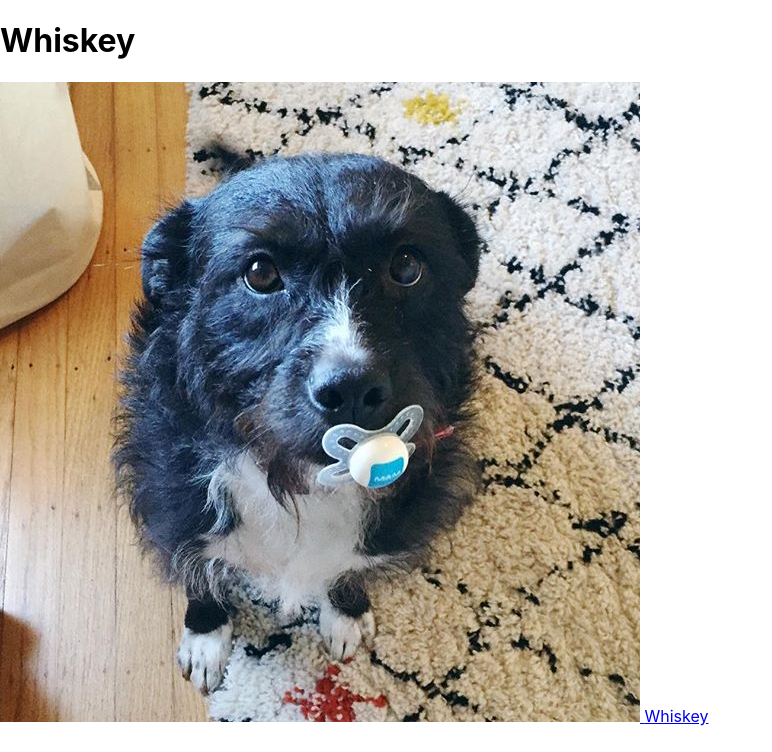
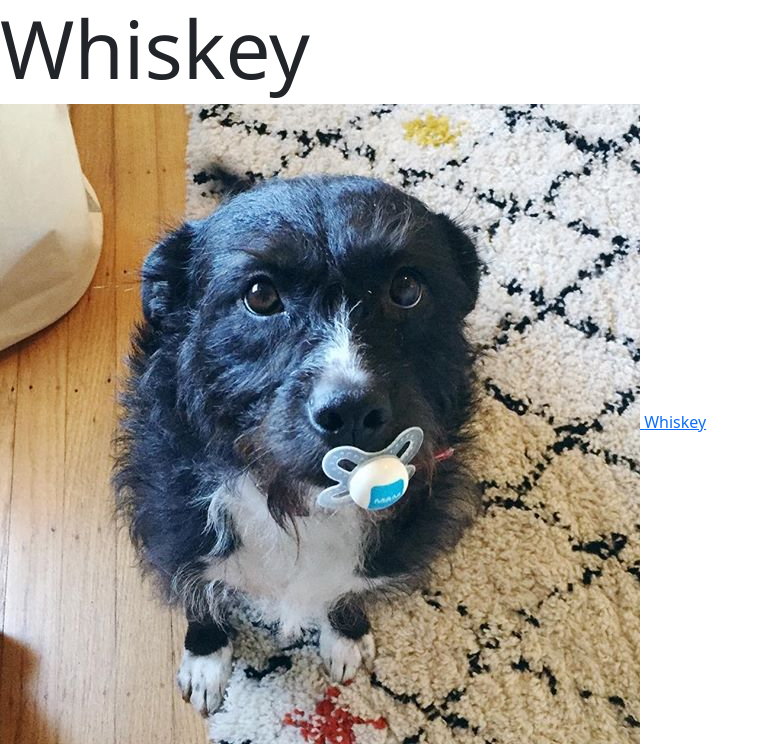
Before and after one commit to criscros-garcia/react-router-dog-app, a React (Create React App) app: page /dogs in a window 1280 px wide. Shown: the top 752 px of the page, without its empty margins (0-772 px from the left). Built offline with nearby package versions, Linux system fonts and the light colour scheme.

Commit message:
Include react bootstrap to the project, jquery and popper.

```diff
--- a/package.json
+++ b/package.json
@@ -6,7 +6,11 @@
     "@testing-library/jest-dom": "^5.14.1",
     "@testing-library/react": "^11.2.7",
     "@testing-library/user-event": "^12.8.3",
+    "bootstrap": "^5.0.2",
+    "jquery": "^3.6.0",
+    "popper.js": "^1.16.1",
     "react": "^17.0.2",
+    "react-bootstrap": "^2.0.0-beta.4",
     "react-dom": "^17.0.2",
     "react-router-dom": "^5.2.0",
     "react-scripts": "4.0.3",
--- a/public/index.html
+++ b/public/index.html
@@ -39,5 +39,6 @@
       To begin the development, run `npm start` or `yarn start`.
       To create a production bundle, use `npm run build` or `yarn build`.
     -->
+
   </body>
 </html>
--- a/src/DogList.js
+++ b/src/DogList.js
@@ -1,5 +1,6 @@
 import { Component } from "react";
 import { Link } from "react-router-dom";
+
 
 
 class DogList extends Component{
@@ -9,7 +10,7 @@ render(){
 
       {this.props.dogs.map(d => (
         <div>
-          <h1>{d.name}</h1>
+          <h1 className="display-1">{d.name}</h1>
           <img src={d.src} alt={d.name}/>
           <Link to={`/dogs/${d.name}`} > {d.name} </Link >
         </div>
--- a/src/index.js
+++ b/src/index.js
@@ -4,6 +4,8 @@ import './index.css';
 import App from './App';
 import reportWebVitals from './reportWebVitals';
 import { BrowserRouter } from "react-router-dom";
+import 'bootstrap';
+import 'bootstrap/dist/css/bootstrap.min.css';
 
 
 ReactDOM.render(
```
Also changed, not shown: 1 other file (tests, documents, lock files or other folders).
